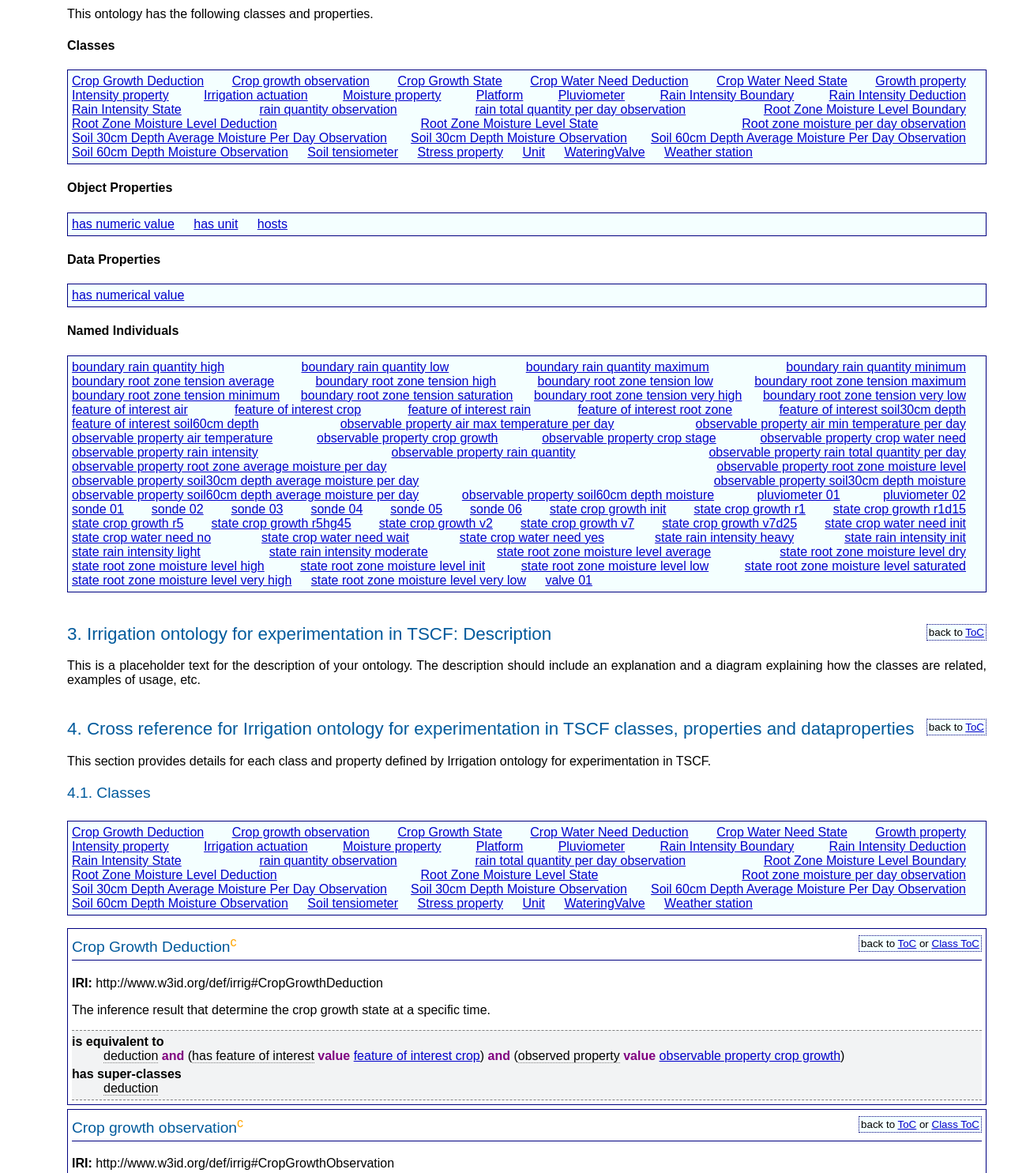
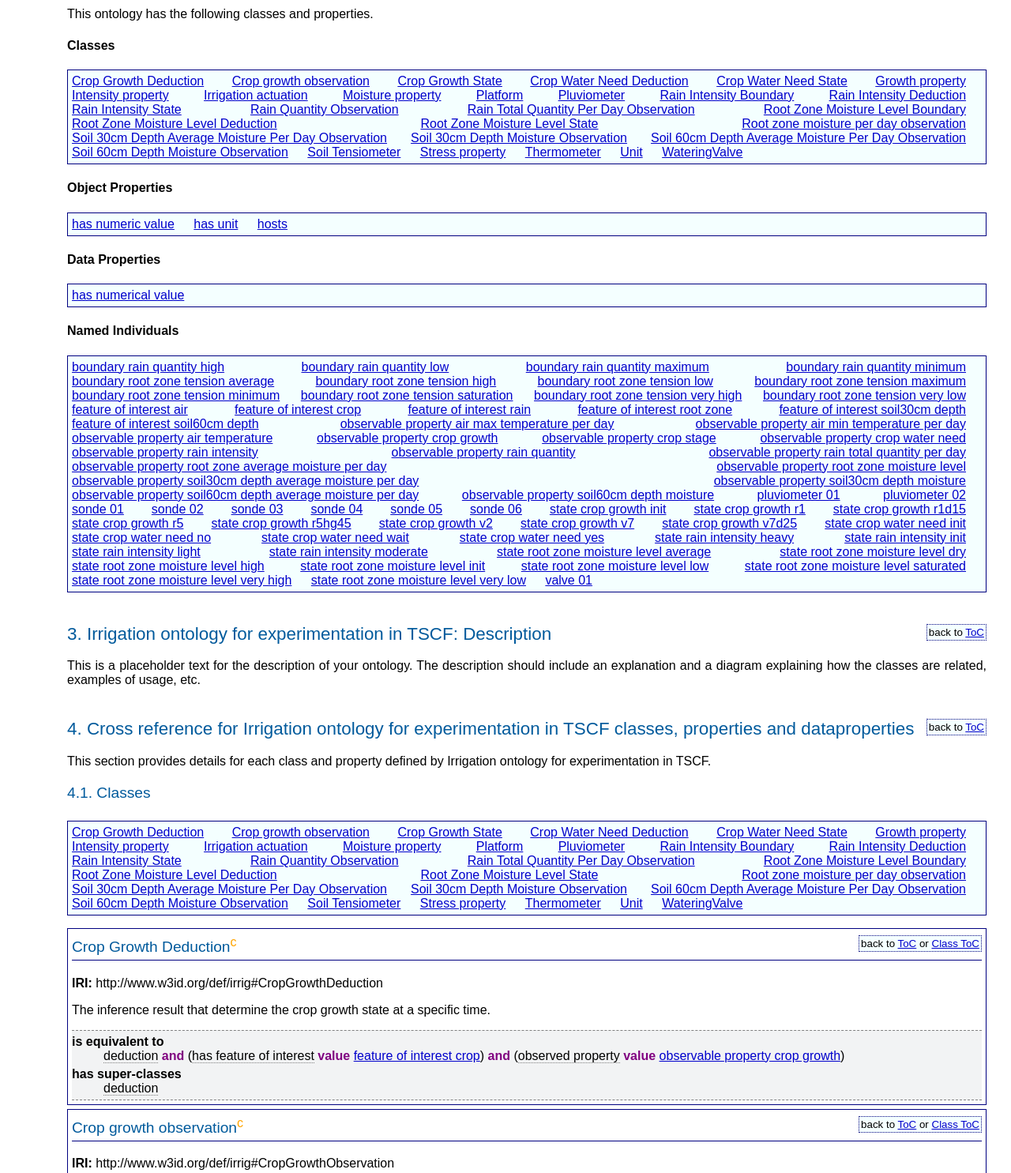
Before and after one commit to Irstea/irrig, a plain HTML site: page OnToology/ontology/irrig.owl/documentation/index-en.html in a window 1280 px wide. Shown: the part 2720-4205 px from the top of the page at 79% size. Drawn offline with Linux system fonts and the light colour scheme.

Commit message:
automated change

```diff
--- a/OnToology/ontology/irrig.owl/documentation/sections/crossref-en.html
+++ b/OnToology/ontology/irrig.owl/documentation/sections/crossref-en.html
@@ -54,15 +54,11 @@ This section provides details for each class and property defined by Irrigation
       </li>
       <li>
          <a href="#RainQuantityObservation"
-            title="http://www.w3id.org/def/irrig#RainQuantityObservation">
-            <span>rain quantity observation</span>
-         </a>
+            title="http://www.w3id.org/def/irrig#RainQuantityObservation">Rain Quantity Observation</a>
       </li>
       <li>
          <a href="#RainTotalQuantityPerDayObservation"
-            title="http://www.w3id.org/def/irrig#RainTotalQuantityPerDayObservation">
-            <span>rain total quantity per day observation</span>
-         </a>
+            title="http://www.w3id.org/def/irrig#RainTotalQuantityPerDayObservation">Rain Total Quantity Per Day Observation</a>
       </li>
       <li>
          <a href="#RootZoneMoistureLevelBoundary"
@@ -97,10 +93,13 @@ This section provides details for each class and property defined by Irrigation
             title="http://www.w3id.org/def/irrig#Soil60cmDepthMoistureObservation">Soil 60cm Depth Moisture Observation</a>
       </li>
       <li>
-         <a href="#https://w3id.org/def/saref4agri#SoilTensiometer" title="https://w3id.org/def/saref4agri#SoilTensiometer">Soil tensiometer</a>
+         <a href="#https://w3id.org/def/saref4agri#SoilTensiometer" title="https://w3id.org/def/saref4agri#SoilTensiometer">Soil Tensiometer</a>
       </li>
       <li>
          <a href="#StressProperty" title="http://www.w3id.org/def/irrig#StressProperty">Stress property</a>
+      </li>
+      <li>
+         <a href="#https://w3id.org/def/saref4agri#Thermometer" title="https://w3id.org/def/saref4agri#Thermometer">Thermometer</a>
       </li>
       <li>
          <a href="#http://www.ontology-of-units-of-measure.org/resource/om-2/Unit"
@@ -108,9 +107,6 @@ This section provides details for each class and property defined by Irrigation
       </li>
       <li>
          <a href="#https://w3id.org/def/saref4agri#WateringValve" title="https://w3id.org/def/saref4agri#WateringValve">WateringValve</a>
-      </li>
-      <li>
-         <a href="#https://w3id.org/def/saref4agri#WeatherStation" title="https://w3id.org/def/saref4agri#WeatherStation">Weather station</a>
       </li>
    </ul>
    <div class="entity" id="CropGrowthDeduction">
@@ -534,12 +530,15 @@ This section provides details for each class and property defined by Irrigation
       </dl>
    </div>
    <div class="entity" id="RainQuantityObservation">
-      <h3>rain quantity observation<sup class="type-c" title="class">c</sup>
+      <h3>Rain Quantity Observation<sup class="type-c" title="class">c</sup>
          <span class="backlink"> back to <a href="#toc">ToC</a> or <a href="#classes">Class ToC</a>
          </span>
       </h3>
       <p>
          <strong>IRI:</strong> http://www.w3id.org/def/irrig#RainQuantityObservation</p>
+      <div class="comment">
+         <span class="markdown">The act that a sensor carries out an rain quantity observation.</span>
+      </div>
       <dl class="description">
          <dt>is equivalent to</dt>
          <dd>
@@ -558,12 +557,15 @@ This section provides details for each class and property defined by Irrigation
       </dl>
    </div>
    <div class="entity" id="RainTotalQuantityPerDayObservation">
-      <h3>rain total quantity per day observation<sup class="type-c" title="class">c</sup>
+      <h3>Rain Total Quantity Per Day Observation<sup class="type-c" title="class">c</sup>
          <span class="backlink"> back to <a href="#toc">ToC</a> or <a href="#classes">Class ToC</a>
          </span>
       </h3>
       <p>
          <strong>IRI:</strong> http://www.w3id.org/def/irrig#RainTotalQuantityPerDayObservation</p>
+      <div class="comment">
+         <span class="markdown">The act that a sensor carries out a total rain quantity per day observation.</span>
+      </div>
       <dl class="description">
          <dt>is equivalent to</dt>
          <dd>
@@ -842,7 +844,7 @@ This section provides details for each class and property defined by Irrigation
       </dl>
    </div>
    <div class="entity" id="https://w3id.org/def/saref4agri#SoilTensiometer">
-      <h3>Soil tensiometer<sup class="type-c" title="class">c</sup>
+      <h3>Soil Tensiometer<sup class="type-c" title="class">c</sup>
          <span class="backlink"> back to <a href="#toc">ToC</a> or <a href="#classes">Class ToC</a>
          </span>
       </h3>
@@ -891,6 +893,23 @@ This section provides details for each class and property defined by Irrigation
          </dd>
       </dl>
    </div>
+   <div class="entity" id="https://w3id.org/def/saref4agri#Thermometer">
+      <h3>Thermometer<sup class="type-c" title="class">c</sup>
+         <span class="backlink"> back to <a href="#toc">ToC</a> or <a href="#classes">Class ToC</a>
+         </span>
+      </h3>
+      <p>
+         <strong>IRI:</strong> https://w3id.org/def/saref4agri#Thermometer</p>
+      <div class="comment">
+         <span class="markdown">A sensor that measure weather conditions.</span>
+      </div>
+      <dl class="description">
+         <dt>has super-classes</dt>
+         <dd>
+            <span class="dotted" title="https://w3id.org/saref#Sensor">sensor</span>
+         </dd>
+      </dl>
+   </div>
    <div class="entity" id="http://www.ontology-of-units-of-measure.org/resource/om-2/Unit">
       <h3>Unit<sup class="type-c" title="class">c</sup>
          <span class="backlink"> back to <a href="#toc">ToC</a> or <a href="#classes">Class ToC</a>
@@ -929,23 +948,6 @@ This section provides details for each class and property defined by Irrigation
          <dd>
             <a href="#Valve_01" title="http://www.w3id.org/def/irrig#Valve_01">valve 01</a>
             <sup class="type-ni" title="named individual">ni</sup>
-         </dd>
-      </dl>
-   </div>
-   <div class="entity" id="https://w3id.org/def/saref4agri#WeatherStation">
-      <h3>Weather station<sup class="type-c" title="class">c</sup>
-         <span class="backlink"> back to <a href="#toc">ToC</a> or <a href="#classes">Class ToC</a>
-         </span>
-      </h3>
-      <p>
-         <strong>IRI:</strong> https://w3id.org/def/saref4agri#WeatherStation</p>
-      <div class="comment">
-         <span class="markdown">A sensor that measure weather conditions.</span>
-      </div>
-      <dl class="description">
-         <dt>has super-classes</dt>
-         <dd>
-            <span class="dotted" title="https://w3id.org/saref#Sensor">sensor</span>
          </dd>
       </dl>
    </div>
@@ -1974,7 +1976,7 @@ This section provides details for each class and property defined by Irrigation
       <dl class="description">
          <dt>belongs to</dt>
          <dd>
-            <a href="#https://w3id.org/def/saref4agri#SoilTensiometer" title="https://w3id.org/def/saref4agri#SoilTensiometer">Soil tensiometer</a>
+            <a href="#https://w3id.org/def/saref4agri#SoilTensiometer" title="https://w3id.org/def/saref4agri#SoilTensiometer">Soil Tensiometer</a>
             <sup class="type-c" title="class">c</sup>
          </dd>
       </dl>
@@ -1989,7 +1991,7 @@ This section provides details for each class and property defined by Irrigation
       <dl class="description">
          <dt>belongs to</dt>
          <dd>
-            <a href="#https://w3id.org/def/saref4agri#SoilTensiometer" title="https://w3id.org/def/saref4agri#SoilTensiometer">Soil tensiometer</a>
+            <a href="#https://w3id.org/def/saref4agri#SoilTensiometer" title="https://w3id.org/def/saref4agri#SoilTensiometer">Soil Tensiometer</a>
             <sup class="type-c" title="class">c</sup>
          </dd>
       </dl>
@@ -2004,7 +2006,7 @@ This section provides details for each class and property defined by Irrigation
       <dl class="description">
          <dt>belongs to</dt>
          <dd>
-            <a href="#https://w3id.org/def/saref4agri#SoilTensiometer" title="https://w3id.org/def/saref4agri#SoilTensiometer">Soil tensiometer</a>
+            <a href="#https://w3id.org/def/saref4agri#SoilTensiometer" title="https://w3id.org/def/saref4agri#SoilTensiometer">Soil Tensiometer</a>
             <sup class="type-c" title="class">c</sup>
          </dd>
       </dl>
@@ -2019,7 +2021,7 @@ This section provides details for each class and property defined by Irrigation
       <dl class="description">
          <dt>belongs to</dt>
          <dd>
-            <a href="#https://w3id.org/def/saref4agri#SoilTensiometer" title="https://w3id.org/def/saref4agri#SoilTensiometer">Soil tensiometer</a>
+            <a href="#https://w3id.org/def/saref4agri#SoilTensiometer" title="https://w3id.org/def/saref4agri#SoilTensiometer">Soil Tensiometer</a>
             <sup class="type-c" title="class">c</sup>
          </dd>
       </dl>
@@ -2034,7 +2036,7 @@ This section provides details for each class and property defined by Irrigation
       <dl class="description">
          <dt>belongs to</dt>
          <dd>
-            <a href="#https://w3id.org/def/saref4agri#SoilTensiometer" title="https://w3id.org/def/saref4agri#SoilTensiometer">Soil tensiometer</a>
+            <a href="#https://w3id.org/def/saref4agri#SoilTensiometer" title="https://w3id.org/def/saref4agri#SoilTensiometer">Soil Tensiometer</a>
             <sup class="type-c" title="class">c</sup>
          </dd>
       </dl>
@@ -2049,7 +2051,7 @@ This section provides details for each class and property defined by Irrigation
       <dl class="description">
          <dt>belongs to</dt>
          <dd>
-            <a href="#https://w3id.org/def/saref4agri#SoilTensiometer" title="https://w3id.org/def/saref4agri#SoilTensiometer">Soil tensiometer</a>
+            <a href="#https://w3id.org/def/saref4agri#SoilTensiometer" title="https://w3id.org/def/saref4agri#SoilTensiometer">Soil Tensiometer</a>
             <sup class="type-c" title="class">c</sup>
          </dd>
       </dl>
--- a/OnToology/ontology/irrig.owl/documentation/sections/overview-en.html
+++ b/OnToology/ontology/irrig.owl/documentation/sections/overview-en.html
@@ -54,15 +54,11 @@ This ontology has the following classes and properties.</span>
    </li>
    <li>
       <a href="#RainQuantityObservation"
-         title="http://www.w3id.org/def/irrig#RainQuantityObservation">
-         <span>rain quantity observation</span>
-      </a>
+         title="http://www.w3id.org/def/irrig#RainQuantityObservation">Rain Quantity Observation</a>
    </li>
    <li>
       <a href="#RainTotalQuantityPerDayObservation"
-         title="http://www.w3id.org/def/irrig#RainTotalQuantityPerDayObservation">
-         <span>rain total quantity per day observation</span>
-      </a>
+         title="http://www.w3id.org/def/irrig#RainTotalQuantityPerDayObservation">Rain Total Quantity Per Day Observation</a>
    </li>
    <li>
       <a href="#RootZoneMoistureLevelBoundary"
@@ -97,10 +93,13 @@ This ontology has the following classes and properties.</span>
          title="http://www.w3id.org/def/irrig#Soil60cmDepthMoistureObservation">Soil 60cm Depth Moisture Observation</a>
    </li>
    <li>
-      <a href="#https://w3id.org/def/saref4agri#SoilTensiometer" title="https://w3id.org/def/saref4agri#SoilTensiometer">Soil tensiometer</a>
+      <a href="#https://w3id.org/def/saref4agri#SoilTensiometer" title="https://w3id.org/def/saref4agri#SoilTensiometer">Soil Tensiometer</a>
    </li>
    <li>
       <a href="#StressProperty" title="http://www.w3id.org/def/irrig#StressProperty">Stress property</a>
+   </li>
+   <li>
+      <a href="#https://w3id.org/def/saref4agri#Thermometer" title="https://w3id.org/def/saref4agri#Thermometer">Thermometer</a>
    </li>
    <li>
       <a href="#http://www.ontology-of-units-of-measure.org/resource/om-2/Unit"
@@ -108,9 +107,6 @@ This ontology has the following classes and properties.</span>
    </li>
    <li>
       <a href="#https://w3id.org/def/saref4agri#WateringValve" title="https://w3id.org/def/saref4agri#WateringValve">WateringValve</a>
-   </li>
-   <li>
-      <a href="#https://w3id.org/def/saref4agri#WeatherStation" title="https://w3id.org/def/saref4agri#WeatherStation">Weather station</a>
    </li>
 </ul><h4>Object Properties</h4><ul class="hlist">
    <li>
```
Also changed, not shown: OnToology/ontology/irrig.owl/documentation/ontology.json (+31 -15 lines), OnToology/ontology/irrig.owl/documentation/ontology.xml (+16 -12 lines), 3 other files.
